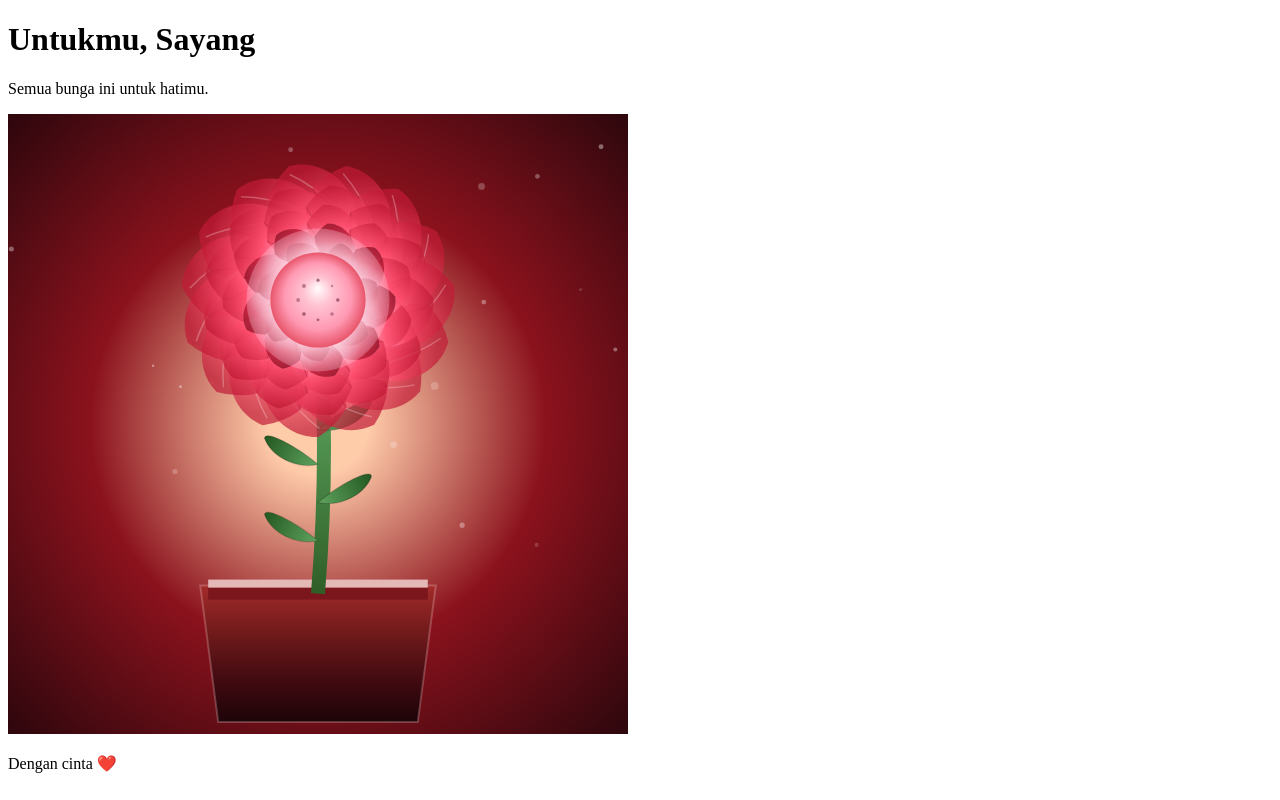
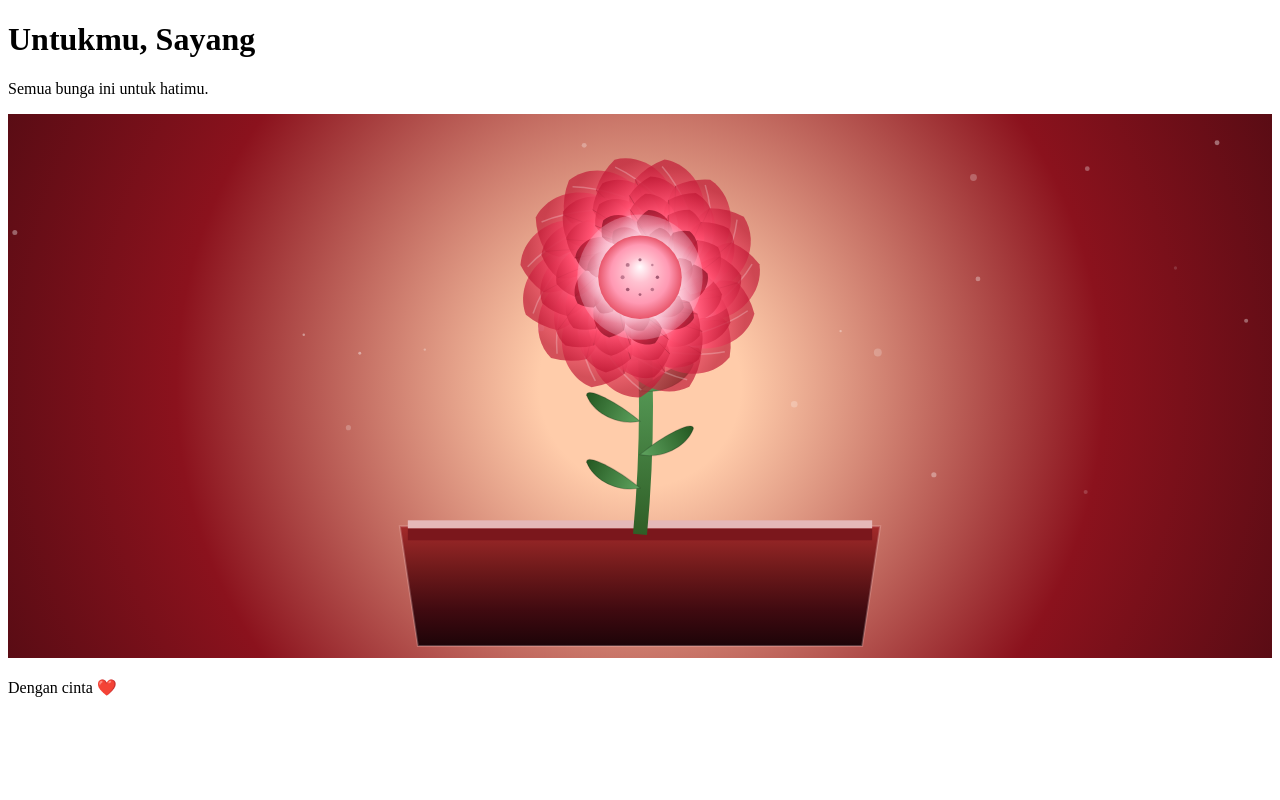
Before and after one commit to AhmadMDA/Bunga, a React (Vite) app: page / in a window 1280 px wide. Both pictures are taken after a click on the button "Ya, tunjukkan bunga". Built offline with nearby package versions, Linux system fonts and the light colour scheme; the HTML template or start-up script is replaced by a standard one.

Commit message:
first commit

```diff
--- a/src/App.jsx
+++ b/src/App.jsx
@@ -1,4 +1,4 @@
-import React, { useState, useEffect } from 'react'
+import React, { useState } from 'react'
 import BloomingRose from './BloomingRose'
 
 const FlowerCard = ({ emoji, title, note, onClick }) => (
@@ -11,16 +11,6 @@ const FlowerCard = ({ emoji, title, note, onClick }) => (
 
 export default function App() {
   const [started, setStarted] = useState(false)
-  const [windowWidth, setWindowWidth] = useState(620)
-
-  useEffect(() => {
-    const updateWidth = () => setWindowWidth(window.innerWidth)
-    updateWidth()
-    window.addEventListener('resize', updateWidth)
-    return () => window.removeEventListener('resize', updateWidth)
-  }, [])
-
-  const flowerSize = Math.min(620, Math.max(320, windowWidth - 80))
 
   const flowers = [
     {
@@ -59,7 +49,7 @@ export default function App() {
               seed={4}
               palette={['#ff4d6d', '#c11a36', '#7b001d']}
               duration={4.5}
-              size={flowerSize}
+              size={620}
             />
             <p>{selected?.note}</p>
           </div>
--- a/src/BloomingRose.jsx
+++ b/src/BloomingRose.jsx
@@ -254,9 +254,11 @@ function drawRealisticRose(ctx, w, h, seed, palette, bloomProgress) {
   }
 }
 
-export default function BloomingRose({ seed = 1, palette = ['#ff4d6d', '#c11a36', '#7b001d'], size = 220, duration = 4.5 }) {
-  const ref = useRef(null)
+export default function BloomingRose({ seed = 1, palette = ['#ff4d6d', '#c11a36', '#7b001d'], size = 620, duration = 4.5 }) {
+  const wrapperRef = useRef(null)
+  const canvasRef = useRef(null)
   const [bloomProgress, setBloomProgress] = useState(0)
+  const [dimensions, setDimensions] = useState({ width: size, height: size })
 
   useEffect(() => {
     const startTime = Date.now()
@@ -275,14 +277,32 @@ export default function BloomingRose({ seed = 1, palette = ['#ff4d6d', '#c11a36'
   }, [duration])
 
   useEffect(() => {
-    const canvas = ref.current
+    const wrapper = wrapperRef.current
+    if (!wrapper) return
+
+    const updateSize = () => {
+      const rect = wrapper.getBoundingClientRect()
+      const width = Math.max(320, Math.round(rect.width))
+      const height = Math.max(320, Math.round(rect.height))
+      setDimensions({ width, height })
+    }
+
+    updateSize()
+    const observer = new ResizeObserver(updateSize)
+    observer.observe(wrapper)
+
+    return () => observer.disconnect()
+  }, [size])
+
+  useEffect(() => {
+    const canvas = canvasRef.current
     if (!canvas) return
     const ctx = canvas.getContext('2d')
 
-    function draw() {
+    const draw = () => {
       const dpr = window.devicePixelRatio || 1
-      const w = size
-      const h = size
+      const w = dimensions.width
+      const h = dimensions.height
       canvas.width = Math.round(w * dpr)
       canvas.height = Math.round(h * dpr)
       canvas.style.width = `${w}px`
@@ -292,9 +312,11 @@ export default function BloomingRose({ seed = 1, palette = ['#ff4d6d', '#c11a36'
     }
 
     draw()
-    window.addEventListener('resize', draw)
-    return () => window.removeEventListener('resize', draw)
-  }, [seed, palette, size, bloomProgress])
+  }, [seed, palette, dimensions, bloomProgress])
 
-  return <canvas ref={ref} aria-hidden="true" />
+  return (
+    <div ref={wrapperRef} className="rose-wrapper">
+      <canvas ref={canvasRef} aria-hidden="true" />
+    </div>
+  )
 }
--- a/src/styles.css
+++ b/src/styles.css
@@ -17,7 +17,8 @@ body{margin:0;font-family:system-ui,-apple-system,Segoe UI,Roboto,Helvetica,Aria
 .hero{text-align:center;color:#ffd8dc}
 .hero h1{font-size:36px;margin:0}
 .flower-showcase{display:flex;flex-direction:column;align-items:center;gap:30px;margin-top:30px;padding:68px;max-width:1160px;margin-left:auto;margin-right:auto;background:rgba(255,255,255,0.14);border:1px solid rgba(255,255,255,0.30);border-radius:44px;box-shadow:0 42px 140px rgba(0,0,0,0.28)}
-.flower-showcase canvas{width:100%;max-width:620px;height:auto;border-radius:36px;box-shadow:0 32px 90px rgba(0,0,0,0.32)}
+.rose-wrapper{width:100%;max-width:100%;aspect-ratio:1/0.95;min-height:380px;border-radius:36px;overflow:hidden;box-shadow:0 32px 90px rgba(0,0,0,0.32)}
+.rose-wrapper canvas{display:block;width:100%;height:100%}
 .flower-showcase h2{margin:0;color:#f7e7ff;font-size:48px;letter-spacing:0.02em}
 .flower-showcase p{margin:0;color:#e0c3f8;font-size:22px;max-width:92%;text-align:center}
 .flower-grid{display:grid;grid-template-columns:repeat(auto-fit,minmax(220px,1fr));gap:24px;margin-top:30px}
```
